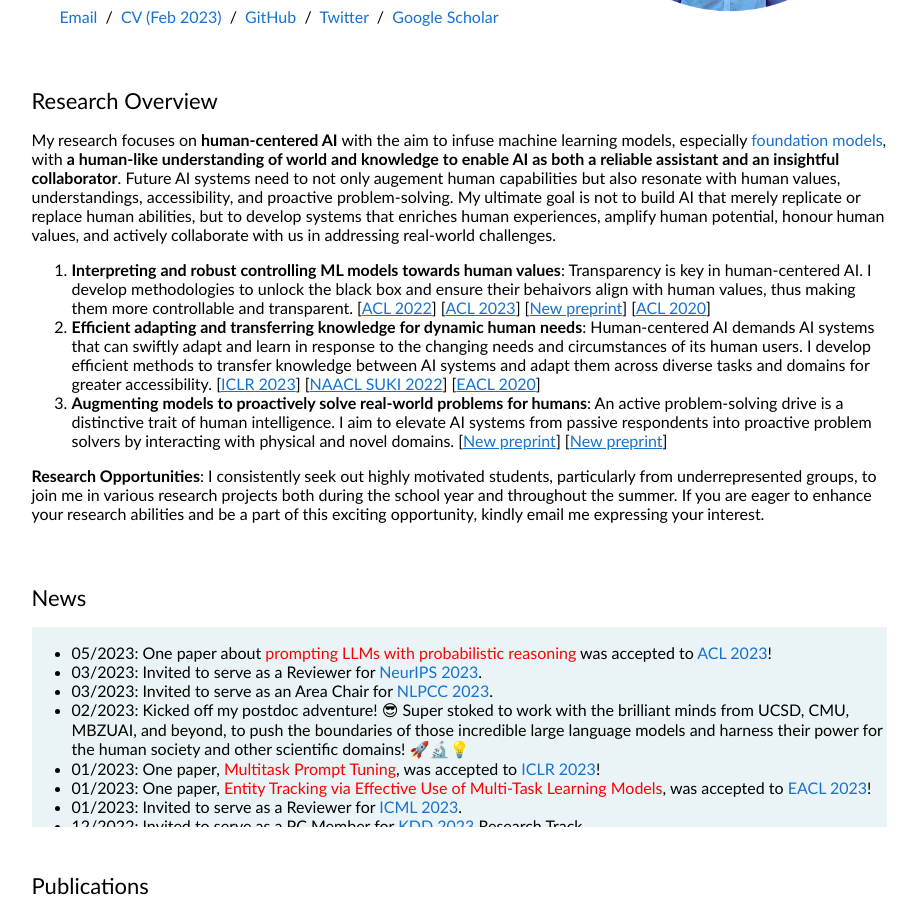
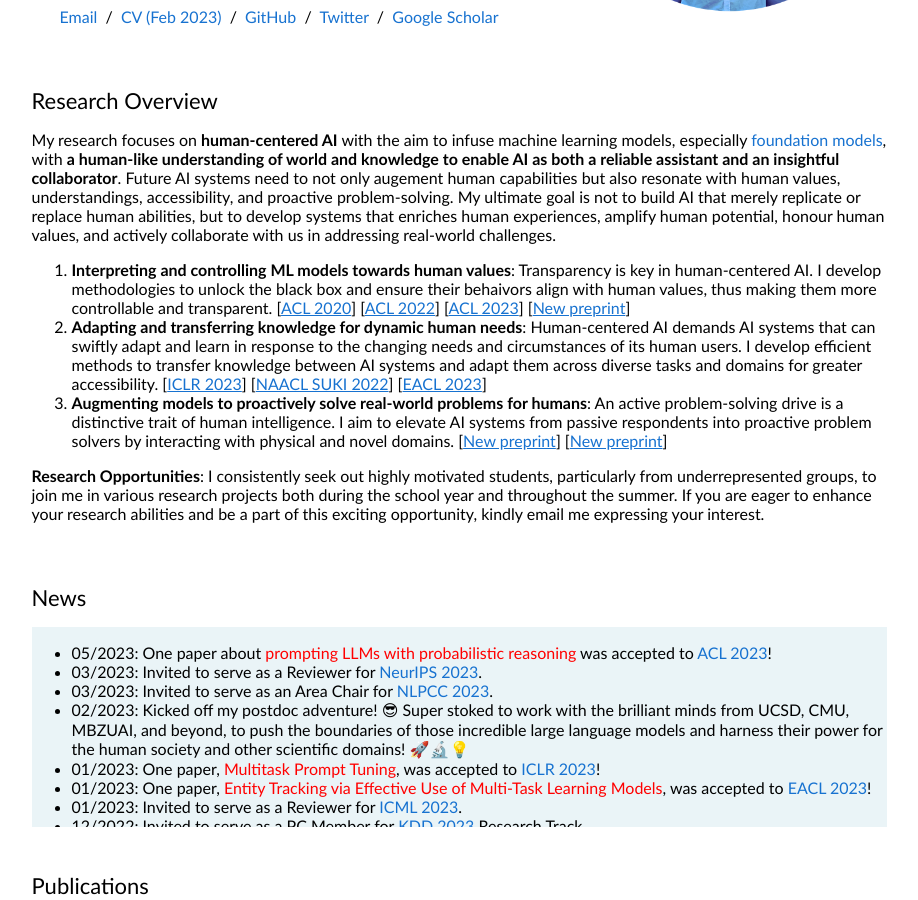
Before and after one commit to zhenwang9102/zhenwang9102.github.io, a Jekyll site: the page built from _posts/2019-06-02-venue.markdown, in a window 1280 px wide and 900 px high, scrolled down 360 px. Shown: the whole window, without its empty margins (181-1099 px from the left). Built offline with Jekyll 4.4.1, drawn with Linux system fonts in a browser that asks for light colours.

Commit message:
Update default.html

```diff
--- a/_layouts/default.html
+++ b/_layouts/default.html
@@ -72,18 +72,18 @@
               </p>
               <ol>
                 <li>
-                  <b>Interpreting and robust controlling ML models towards human values</b>: Transparency is key in human-centered AI. I develop methodologies to unlock the black box and ensure their behaivors align with human values, thus making them more controllable and transparent.
+                  <b>Interpreting and controlling ML models towards human values</b>: Transparency is key in human-centered AI. I develop methodologies to unlock the black box and ensure their behaivors align with human values, thus making them more controllable and transparent.
+                  [<a style="text-decoration:underline;" href="https://arxiv.org/abs/2005.00889">ACL 2020</a>]
                   [<a style="text-decoration:underline;" href="https://arxiv.org/abs/2110.08294">ACL 2022</a>]
                   [<a style="text-decoration:underline;" href="https://arxiv.org/abs/2210.01293">ACL 2023</a>]
                   [<a style="text-decoration:underline;" href="https://arxiv.org/abs/2303.14310">New preprint</a>]
-                  [<a style="text-decoration:underline;" href="https://arxiv.org/abs/2005.00889">ACL 2020</a>]
                 </li>
                 <li>
-                  <b>Efficient adapting and transferring knowledge for dynamic human needs</b>:
+                  <b>Adapting and transferring knowledge for dynamic human needs</b>:
                   Human-centered AI demands AI systems that can swiftly adapt and learn in response to the changing needs and circumstances of its human users. I develop efficient methods to transfer knowledge between AI systems and adapt them across diverse tasks and domains for greater accessibility.
                   [<a style="text-decoration:underline;" href="https://arxiv.org/abs/2303.02861">ICLR 2023</a>]
                   [<a style="text-decoration:underline;" href="https://aclanthology.org/2022.suki-1.7/">NAACL SUKI 2022</a>]
-                  [<a style="text-decoration:underline;" href="https://arxiv.org/abs/2210.06444">EACL 2020</a>]
+                  [<a style="text-decoration:underline;" href="https://arxiv.org/abs/2210.06444">EACL 2023</a>]
                 </li>
                 <li>
                   <b>Augmenting models to proactively solve real-world problems for humans</b>:
```
